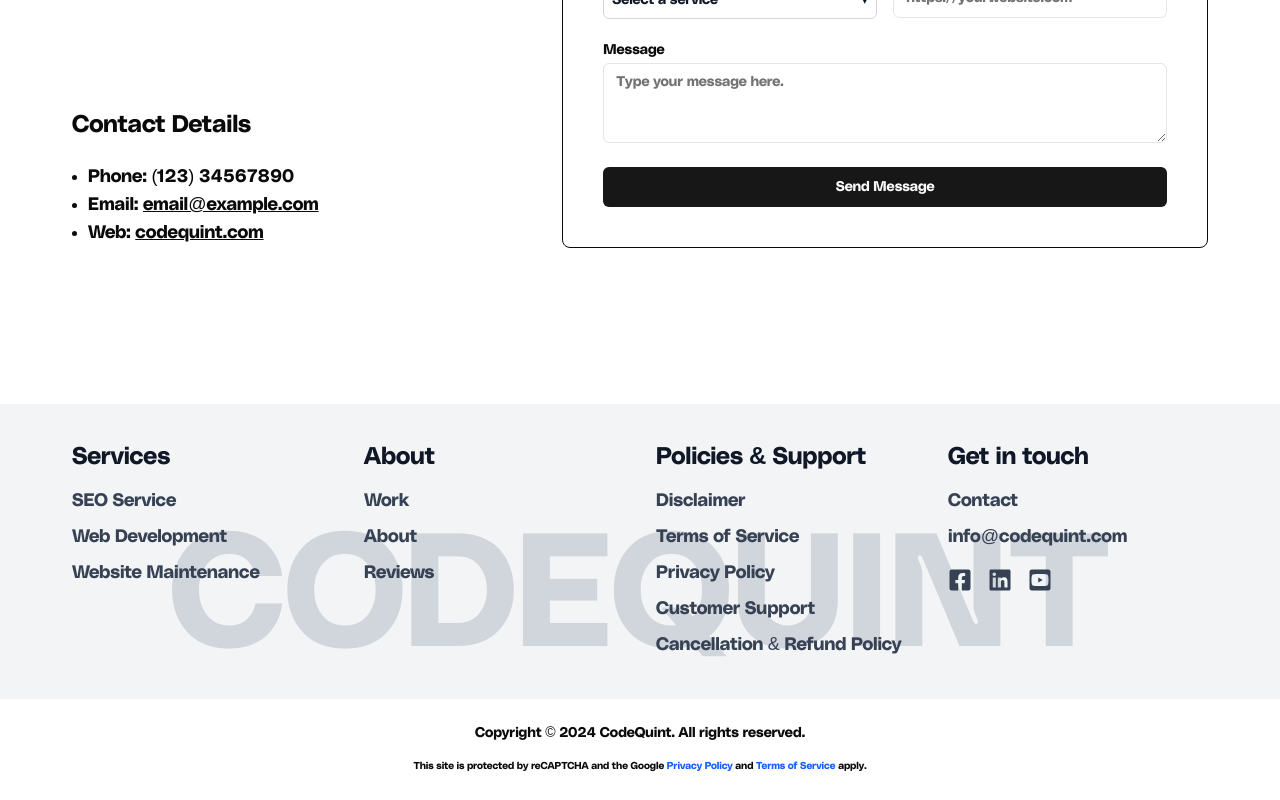
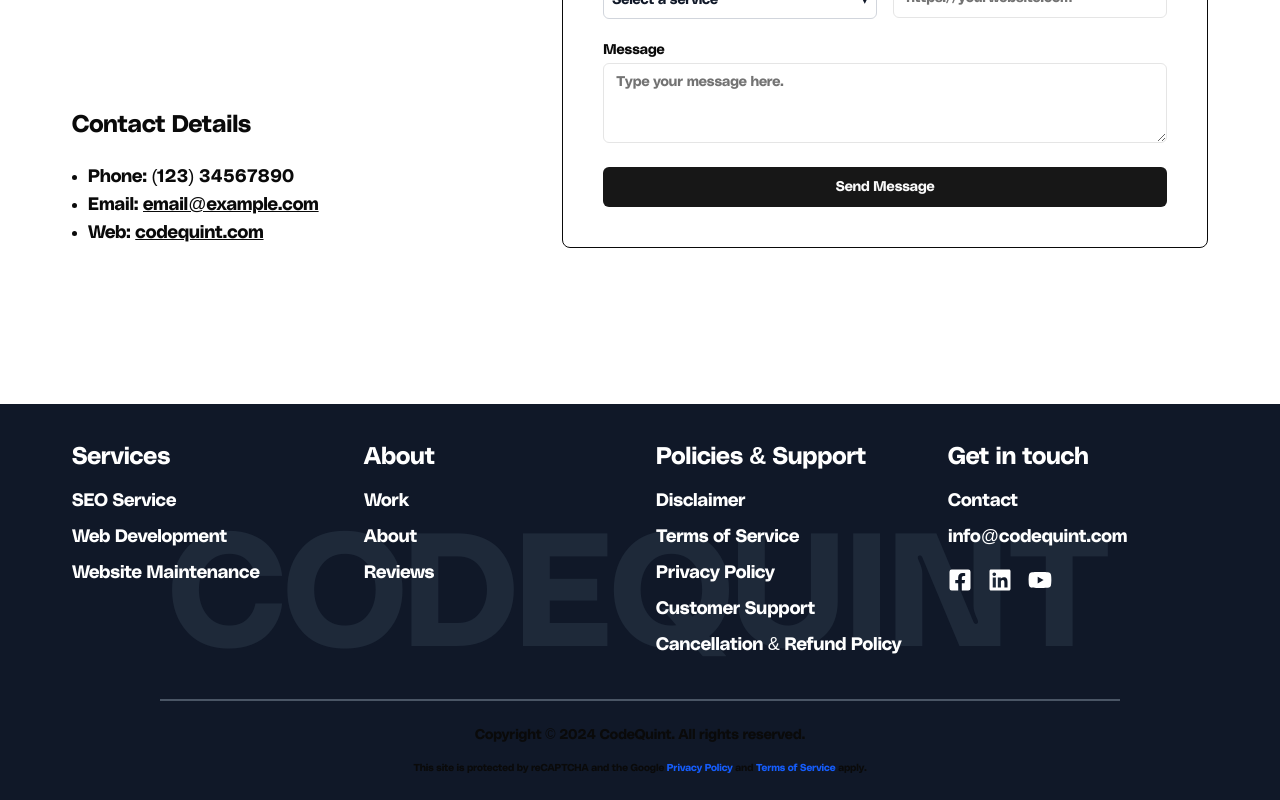
Before and after one commit to nitish619/Code-Quint-Website, a Next.js app: page / in a window 1280 px wide. Shown: the part 6770-7570 px from the top of the page. Built offline with nearby package versions, Linux system fonts and the light colour scheme.

Commit message:
footer modify

```diff
--- a/src/components/footer/Footer.tsx
+++ b/src/components/footer/Footer.tsx
@@ -1,14 +1,14 @@
 import React from "react";
-import { FaFacebookSquare, FaLinkedin, FaYoutubeSquare } from "react-icons/fa";
+import { FaFacebookSquare, FaLinkedin, FaYoutube } from "react-icons/fa";
 
 function Footer() {
   return (
     <footer>
-      <section className="h-auto bg-gray-100 py-10 relative overflow-hidden">
+      <section className="h-auto bg-gray-900 py-10 relative overflow-hidden">
         {/* Background Text */}
         <div className="absolute inset-0 flex justify-center items-end pointer-events-none py-5">
           <span
-            className="text-gray-300 text-[10rem] font-extrabold select-none"
+            className="text-gray-800 text-[10rem] font-extrabold select-none"
             style={{ lineHeight: 1, userSelect: "none" }}
             aria-hidden="true"
           >
@@ -20,8 +20,8 @@ function Footer() {
         <div className="relative container mx-auto px-4">
           <div className="grid grid-cols-1 sm:grid-cols-2 md:grid-cols-4 gap-8">
             <div>
-              <h3 className="mb-4 font-semibold text-gray-900">Services</h3>
-              <ul className="space-y-2 text-gray-700">
+              <h3 className="mb-4 font-semibold text-white">Services</h3>
+              <ul className="space-y-2 text-white">
                 <li>
                   <a
                     href="https://www.codequint.com/seo-service/"
@@ -50,8 +50,8 @@ function Footer() {
             </div>
 
             <div>
-              <h3 className="mb-4 font-semibold text-gray-900">About</h3>
-              <ul className="space-y-2 text-gray-700">
+              <h3 className="mb-4 font-semibold text-white">About</h3>
+              <ul className="space-y-2 text-white">
                 <li>
                   <a
                     href="https://www.codequint.com/work/"
@@ -80,10 +80,10 @@ function Footer() {
             </div>
 
             <div>
-              <h3 className="mb-4 font-semibold text-gray-900">
+              <h3 className="mb-4 font-semibold text-white">
                 Policies & Support
               </h3>
-              <ul className="space-y-2 text-gray-700">
+              <ul className="space-y-2 text-white">
                 <li>
                   <a
                     href="https://www.codequint.com/disclaimer/"
@@ -128,8 +128,8 @@ function Footer() {
             </div>
 
             <div>
-              <h3 className="mb-4 font-semibold text-gray-900">Get in touch</h3>
-              <ul className="space-y-2 text-gray-700">
+              <h3 className="mb-4 font-semibold text-white">Get in touch</h3>
+              <ul className="space-y-2 text-white">
                 <li>
                   <a
                     href="https://www.codequint.com/contact/"
@@ -152,30 +152,32 @@ function Footer() {
                 <a
                   href="https://www.codequint.com/#"
                   aria-label="Facebook"
-                  className="hover:text-blue-600"
+                  className="hover:text-blue-600 text-white"
                 >
                   <FaFacebookSquare />
                 </a>
                 <a
                   href="https://www.codequint.com/#"
                   aria-label="Linkedin"
-                  className="hover:text-blue-600"
+                  className="hover:text-blue-600 text-white"
                 >
                   <FaLinkedin />
                 </a>
                 <a
                   href="https://www.codequint.com/#"
                   aria-label="YouTube"
-                  className="hover:text-blue-600"
+                  className="hover:text-red-600 text-white"
                 >
-                  <FaYoutubeSquare />
+                  <FaYoutube />
                 </a>
               </div>
             </div>
           </div>
         </div>
       </section>
-      <section className="container mx-auto">
+      <section className="bg-gray-900">
+        <div className="border border-gray-600 w-[75%] mx-auto"></div>
+        <div className="container mx-auto">
           <div className="text-center space-y-2 py-6 text-sm">
             <p className="text-[14px]">
               Copyright © 2024 CodeQuint. All rights reserved.
@@ -198,6 +200,7 @@ function Footer() {
               apply.
             </p>
           </div>
+        </div>
       </section>
     </footer>
   );
```
Lines whose indentation alone changed are shown as unchanged.
